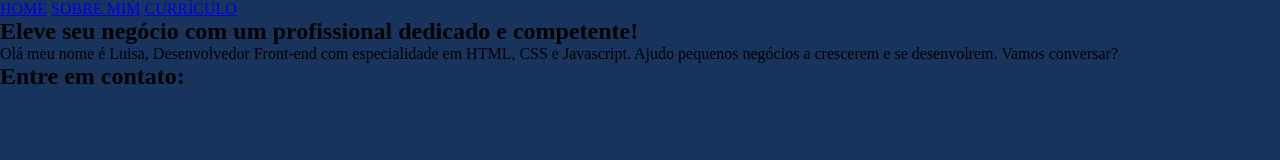
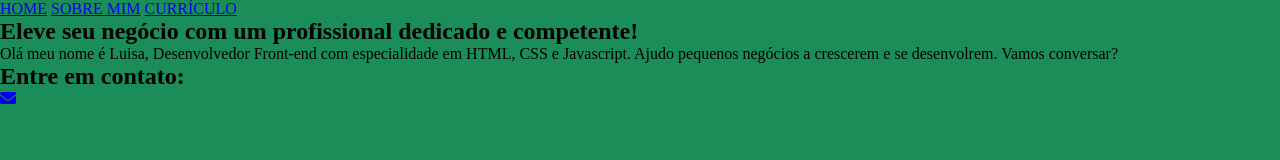
Before and after one commit to luissa2602/luisa, a plain HTML site: page index.html in a window 1280 px wide. Drawn offline with Linux system fonts and the light colour scheme.

Commit message:
Add files via upload

```diff
--- a/index.html
+++ b/index.html
@@ -5,6 +5,7 @@
     <meta name="viewport" content="width=device-width, initial-scale=1.0">
     <title>Portfólio Nomedevcs</title>
     <link rel="stylesheet" href="./style.css">
+    <link rel="stylesheet" href="https://cdnjs.cloudflare.com/ajax/libs/font-awesome/6.0.0-beta3/css/all.min.css">
 </head>
 <body>
 
@@ -26,7 +27,7 @@
             <h2 class="apresentacao-links-conteudo">
                 Entre em contato:
             </h2>
-
+            <a class="botao1" href="mailto: luisaflormorenarodriguessilva@gmail.com"><i class="fas fa-envelope"></i></a>
         </div>
 
       </section>
--- a/style.css
+++ b/style.css
@@ -5,5 +5,5 @@
 
 body {
     height: 100vh;
-    background-color: rgb(25, 52, 92);
+    background-color: rgb(27, 141, 88);
 }
```
